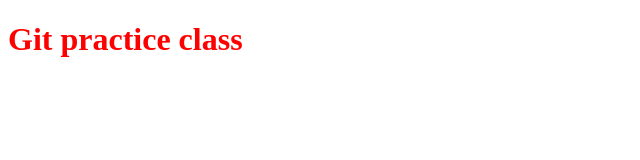
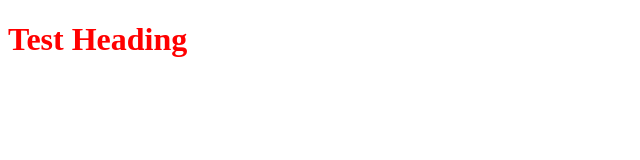
Before and after one commit to muhammadaatir/git_practice_smit_batch_16, a plain HTML site: page index.html in a window 1280 px wide. Shown: the whole page, without its empty margins (0-640 px from the left). Drawn offline with Linux system fonts and the light colour scheme.

Commit message:
Changed heading

```diff
--- a/index.html
+++ b/index.html
@@ -8,6 +8,6 @@
     <link rel="stylesheet" href="style.css">
 </head>
 <body>
-    <h1>Git practice class</h1>
+    <h1>Test Heading</h1>
 </body>
 </html>
```
